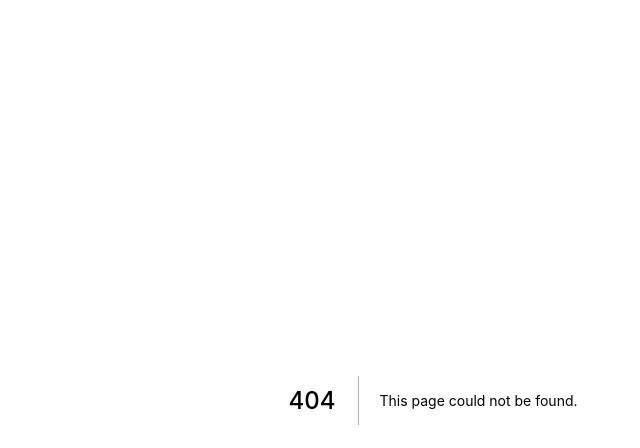
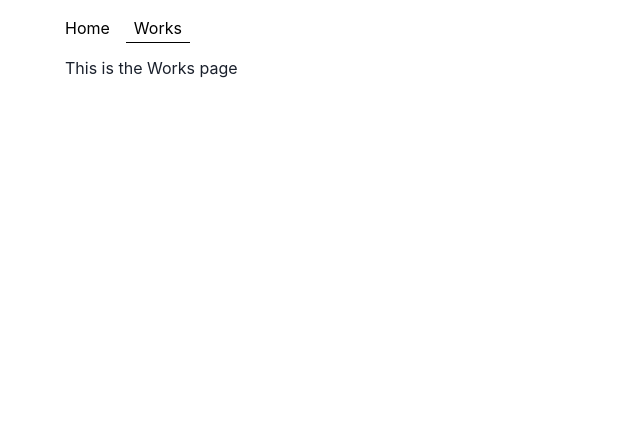
Before and after one commit to angelzxz1/yom-cosplay, a Next.js app: page /works in a window 1280 px wide. Before the commit this address had no page. Shown: the top 448 px of the page, without its empty margins (207-847 px from the left). Built offline with nearby package versions, Linux system fonts and the light colour scheme.

Commit message:
initial commit

```diff
--- /dev/null
+++ b/components/LinkItem.tsx
@@ -0,0 +1,50 @@
+import NextLink from "next/link";
+import { useColorModeValue, Link } from "@chakra-ui/react";
+
+const LinkItem = ({ href, path, children }) => {
+	const active = path === href;
+	const color = useColorModeValue("black", "whiteAlpha.900");
+	const LinkStyle = {
+		p: 2,
+		color: color,
+		borderRadius: "md",
+		position: "relative",
+
+		_before: !active
+			? {
+					content: '""',
+					position: "absolute",
+					bottom: "12%",
+					left: "50%",
+					h: "1px",
+					w: 0,
+					transition: "all 200ms ease",
+					bg: color
+			  }
+			: {
+					content: '""',
+					position: "absolute",
+					bottom: "12%",
+					left: 0,
+					h: "1px",
+					w: "100%",
+					transition: "all 200ms ease",
+					bg: color
+			  },
+		_hover: !active
+			? {
+					_before: {
+						left: 0,
+						w: "100%"
+					}
+			  }
+			: {}
+	};
+	return (
+		<NextLink href={href} passHref>
+			<Link {...LinkStyle}>{children}</Link>
+		</NextLink>
+	);
+};
+
+export default LinkItem;
--- /dev/null
+++ b/components/ThemeToggleButton.tsx
@@ -0,0 +1,18 @@
+import { IconButton, useColorMode, useColorModeValue } from "@chakra-ui/react";
+import { MdOutlineWbSunny as SunIcon } from "react-icons/md";
+import { BsMoonStarsFill as MoonIcon } from "react-icons/bs";
+// import { SunIcon, MoonIcon } from "@chakra-ui/icons";
+const ThemeToggleButton = () => {
+	const { toggleColorMode } = useColorMode();
+	return (
+		<IconButton
+			aria-label="Toggle theme"
+			colorScheme={useColorModeValue("darker", "brighter")}
+			icon={useColorModeValue(<MoonIcon />, <SunIcon />)}
+			onClick={toggleColorMode}
+			borderRadius="full"
+		/>
+	);
+};
+
+export default ThemeToggleButton;
--- /dev/null
+++ b/components/layouts/main.tsx
@@ -0,0 +1,38 @@
+import { Box, Container } from "@chakra-ui/react";
+import Head from "next/head";
+import NavBar from "../navBar";
+import type { Router } from "next/dist/client/router";
+//                  next/app/dist/pages/client/router
+type Props = {
+	children: JSX.Element;
+	router: Router;
+	title: string;
+};
+const Main = ({ children, router, title }: Props) => {
+	return (
+		<Box as="main">
+			<Head>
+				<meta charSet="utf-8" />
+				<meta
+					name="viewport"
+					content="initial-scale=1.0, width=device-width"
+				/>
+				<link
+					rel="shortcut icon"
+					href="/favicon.ico"
+					type="image/x-icon"
+				/>
+				<title>
+					Yom cosplay -
+					{title === "notFound" ? " Page not found" : title}
+				</title>
+			</Head>
+			<NavBar path={router.asPath} />
+			<Container maxW="container.md" pt={14}>
+				{children}
+			</Container>
+		</Box>
+	);
+};
+
+export default Main;
--- /dev/null
+++ b/components/navBar.tsx
@@ -0,0 +1,64 @@
+import NextLink from "next/link";
+import {
+	Container,
+	Box,
+	Link,
+	Stack,
+	Heading,
+	Flex,
+	Menu,
+	MenuItem,
+	MenuList,
+	MenuButton,
+	useColorModeValue,
+	IconButton
+} from "@chakra-ui/react";
+import { HamburgerIcon } from "@chakra-ui/icons";
+import ThemeToggleButton from "./ThemeToggleButton";
+import type { Router } from "next/dist/client/router";
+import LinkItem from "./LinkItem";
+
+type props = {
+	path: string;
+};
+
+const NavBar = ({ path }: props) => {
+	return (
+		<Box
+			position="fixed"
+			as="nav"
+			w="100%"
+			bg={useColorModeValue("#ffffff40", "#20202380")}
+			style={{ backdropFilter: "blur(10px)" }}
+			zIndex={1}
+		>
+			<Container
+				display="flex"
+				p={2}
+				maxW="container.md"
+				wrap="wrap"
+				align="center"
+				justify="space-between"
+			>
+				<Stack
+					direction={{ base: "column", md: "row" }}
+					display={{ base: "none", md: "flex" }}
+					w={{ base: "full", md: "auto" }}
+					align="center"
+					flexGrow={1}
+					mt={{ base: 4, nmd: 0 }}
+				>
+					<LinkItem href="/" path={path}>
+						Home
+					</LinkItem>
+					<LinkItem href="/works" path={path}>
+						Works
+					</LinkItem>
+				</Stack>
+				<Box flex={1} align="right"></Box>
+			</Container>
+		</Box>
+	);
+};
+
+export default NavBar;
--- /dev/null
+++ b/pages/404.tsx
@@ -0,0 +1,5 @@
+const notFound = () => {
+	return <div>Page not found</div>;
+};
+
+export default notFound;
--- a/pages/_app.tsx
+++ b/pages/_app.tsx
@@ -1,16 +1,17 @@
-import { ChakraProvider, CSSReset  } from '@chakra-ui/react';
+import { ChakraProvider, CSSReset } from "@chakra-ui/react";
 import theme from "../lib/theme";
-import react from "react";
-import {AppProps} from "next/app"
+import { AppProps } from "next/app";
+import Main from "../components/layouts/main";
 
-
-function MyApp({ Component, pageProps }:AppProps): React.ReactNode {
-  return (
-    <ChakraProvider theme={theme}>
-        <CSSReset />
-        <Component {...pageProps} />
-    </ChakraProvider>
-  )
+function MyApp({ Component, pageProps, router }: AppProps) {
+	return (
+		<ChakraProvider theme={theme}>
+			<CSSReset />
+			<Main router={router} title={Component.name}>
+				<Component {...pageProps} />
+			</Main>
+		</ChakraProvider>
+	);
 }
 
-export default MyApp
+export default MyApp;
--- /dev/null
+++ b/pages/works.tsx
@@ -0,0 +1,6 @@
+import { Box } from "@chakra-ui/react";
+
+const Works = () => {
+	return <Box>This is the Works page</Box>;
+};
+export default Works;
```
Also changed, not shown: pages/index.tsx (+5 -4 lines).
